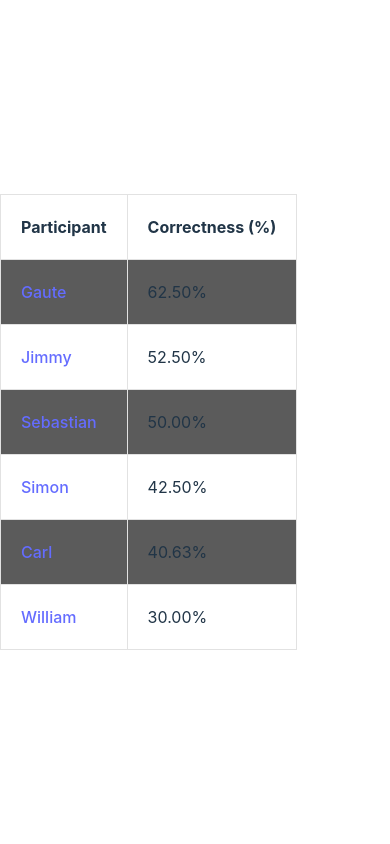
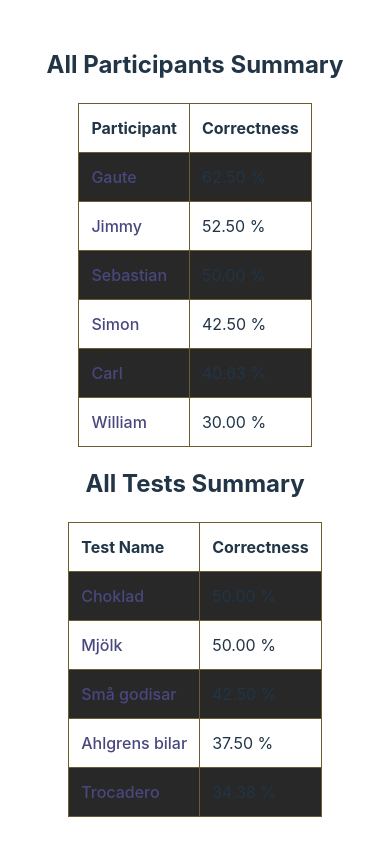
Before and after one commit to williamtorberntsson/FoodStatistics, a React (Vite) app: page / in a window 390 px wide. Built offline with nearby package versions, Linux system fonts and the light colour scheme.

Commit message:
Added new table to home screen

```diff
--- a/package.json
+++ b/package.json
@@ -13,7 +13,9 @@
     "preview": "vite preview"
   },
   "dependencies": {
+    "chart.js": "^4.4.2",
     "react": "^18.2.0",
+    "react-chartjs-2": "^5.2.0",
     "react-dom": "^18.2.0",
     "react-router-dom": "^6.22.3"
   },
--- /dev/null
+++ b/src/AllTestsSummary.jsx
@@ -0,0 +1,60 @@
+// src/AllTestsSummary.js
+import React from "react";
+import { Link } from "react-router-dom";
+import data from "./data.json";
+
+const AllTestsSummary = () => {
+  // Calculate the average correctness for each test and include test name
+  const testsSummary = data.tests
+    .map((test) => {
+      const totalCorrectness = test.participants.reduce(
+        (total, participant) => {
+          const correctGuesses = participant.guesses.filter(
+            (guess, index) => guess === test.truth[index]
+          ).length;
+          return total + (correctGuesses / test.truth.length) * 100; // Add percentage correctness for each participant
+        },
+        0
+      );
+      const averageCorrectness =
+        test.participants.length > 0
+          ? totalCorrectness / test.participants.length
+          : 0; // Avoid division by zero
+      return {
+        testName: test.name,
+        averageCorrectness,
+      };
+    })
+    .sort((a, b) => b.averageCorrectness - a.averageCorrectness); // Sort tests by average correctness in descending order
+
+  return (
+    <div>
+      <h2>All Tests Summary</h2>
+      <table>
+        <thead>
+          <tr>
+            <th>Test Name</th>
+            <th>Correctness</th>
+          </tr>
+        </thead>
+        <tbody>
+          {testsSummary.map(({ testName, averageCorrectness }, index) => (
+            <tr key={index}>
+              <td>
+                <Link
+                  to={`/test/${encodeURIComponent(testName)}`}
+                  className="link-style"
+                >
+                  {testName}
+                </Link>
+              </td>
+              <td>{averageCorrectness.toFixed(2)} %</td>
+            </tr>
+          ))}
+        </tbody>
+      </table>
+    </div>
+  );
+};
+
+export default AllTestsSummary;
--- /dev/null
+++ b/src/App.css
@@ -0,0 +1,25 @@
+/* App.css */
+.app-container {
+  display: flex;
+  justify-content: center;
+  align-items: center;
+  min-height: 100vh;
+  text-align: center;
+}
+
+body,
+html {
+  margin: 0;
+  padding: 0;
+  width: 100%;
+  height: 100%;
+  display: flex;
+  justify-content: center;
+  align-items: center;
+}
+
+#root {
+  width: 100%;
+  display: flex;
+  justify-content: center;
+}
--- a/src/App.jsx
+++ b/src/App.jsx
@@ -1,17 +1,29 @@
 import React from "react";
-import { BrowserRouter as Router, Routes, Route } from "react-router-dom";
+import { HashRouter as Router, Routes, Route } from "react-router-dom";
 import TestsSummary from "./TestsSummary";
 import ParticipantDetails from "./ParticipantDetails";
 import TestDetails from "./TestDetails";
+import AllTestsSummary from "./AllTestsSummary";
+import "./App.css";
 
 function App() {
   return (
     <Router>
-      <Routes>
-        <Route path="/" element={<TestsSummary />} />
-        <Route path="/participant/:name" element={<ParticipantDetails />} />
-        <Route path="/test/:testName" element={<TestDetails />} />{" "}
-      </Routes>
+      <div className="app-container">
+        <Routes>
+          <Route
+            path="/"
+            element={
+              <div>
+                <TestsSummary />
+                <AllTestsSummary />
+              </div>
+            }
+          />
+          <Route path="/participant/:name" element={<ParticipantDetails />} />
+          <Route path="/test/:testName" element={<TestDetails />} />
+        </Routes>
+      </div>
     </Router>
   );
 }
--- a/src/ParticipantDetails.jsx
+++ b/src/ParticipantDetails.jsx
@@ -1,13 +1,26 @@
 import React from "react";
 import { useNavigate, useParams, Link } from "react-router-dom";
 import data from "./data.json";
+import ParticipantGraph from "./ParticipantGraph";
 
 const ParticipantDetails = () => {
   let { name } = useParams();
   const navigate = useNavigate();
 
-  // Calculate correctness for each test and sort them
-  const participantTests = data.tests
+  const calculatePValue = (correctGuesses, totalAttempts) => {
+    const expectedSuccessRate = 1 / 3;
+    const observedSuccessRate = correctGuesses / totalAttempts;
+    const deviation = Math.abs(observedSuccessRate - expectedSuccessRate);
+
+    // Simplified logic: If the observed rate deviates significantly from 1/3, imply a lower p-value
+    // This is not statistically accurate but serves as a placeholder
+    if (deviation > 0.2) return 0.01; // Arbitrarily chosen value for demonstration
+    if (deviation > 0.1) return 0.05;
+    return 0.1; // Assume a higher p-value for smaller deviations
+  };
+
+  // Filter tests the participant was involved in and calculate correctness and p-value
+  let participantTests = data.tests
     .filter((test) =>
       test.participants.some((participant) => participant.name === name)
     )
@@ -17,33 +30,41 @@
         (guess, index) => guess === test.truth[index]
       ).length;
       const correctness = (correctGuesses / test.truth.length) * 100;
+      const pValue = calculatePValue(correctGuesses, test.truth.length); // Calculate p-value for each test
       return {
         ...test,
-        participantCorrectness: correctness, // Add correctness to the test object
+        correctness,
+        pValue, // Include calculated p-value in the test object
       };
     })
-    .sort((a, b) => b.participantCorrectness - a.participantCorrectness); // Sort tests by correctness in descending order
+    .sort((a, b) => b.correctness - a.correctness); // Sort by correctness in descending order
 
   return (
     <div>
       <button onClick={() => navigate("/")}>Back to Homepage</button>
-      <h2>Tests for {name}</h2>
+      <h2>Participant: {name}</h2>
+      <ParticipantGraph participantName={name} />
       <table>
         <thead>
           <tr>
             <th>Test Name</th>
-            <th>Correctness (%)</th>
+            <th>Correctness</th>
+            <th>P-Value</th> {/* Corrected header */}
           </tr>
         </thead>
         <tbody>
           {participantTests.map((test, index) => (
             <tr key={index}>
               <td>
-                <Link to={`/test/${encodeURIComponent(test.name)}`}>
+                <Link
+                  to={`/test/${encodeURIComponent(test.name)}`}
+                  className="link-style"
+                >
                   {test.name}
                 </Link>
               </td>
-              <td>{test.participantCorrectness.toFixed(2)}%</td>
+              <td>{test.correctness.toFixed(2)} %</td>
+              <td>{test.pValue.toFixed(2)}</td>
             </tr>
           ))}
         </tbody>
--- /dev/null
+++ b/src/ParticipantGraph.jsx
@@ -0,0 +1,67 @@
+// src/ParticipantGraph.js
+import React from "react";
+import { Bar } from "react-chartjs-2";
+import Chart from "chart.js/auto";
+import data from "./data.json"; // Assuming the path to your data file is correct
+
+const ParticipantGraph = ({ participantName }) => {
+  // Extracting and calculating tests data for the specific participant, sorted by correctness
+  let participantData = data.tests
+    .map((test) => {
+      const participant = test.participants.find(
+        (p) => p.name === participantName
+      );
+      if (!participant) return null;
+      const correctness =
+        (participant.guesses.filter(
+          (guess, index) => guess === test.truth[index]
+        ).length /
+          test.truth.length) *
+        100;
+      return {
+        testName: test.name,
+        correctness,
+      };
+    })
+    .filter((item) => item !== null)
+    .sort((a, b) => b.correctness - a.correctness);
+
+  const chartData = {
+    labels: participantData.map((d) => d.testName),
+    datasets: [
+      {
+        label: "Correctness (%)",
+        data: participantData.map((d) => d.correctness),
+        backgroundColor: "rgba(75, 192, 192, 0.2)",
+        borderColor: "rgba(75, 192, 192, 1)",
+        borderWidth: 1,
+      },
+    ],
+  };
+
+  const options = {
+    indexAxis: "y", // This swaps the axes
+    scales: {
+      x: {
+        beginAtZero: true, // Ensure the scale starts from zero
+        ticks: {
+          callback: function (value) {
+            return value + "%"; // Append '%' to tick labels
+          },
+        },
+      },
+    },
+    plugins: {
+      legend: {
+        display: true, // Display the legend
+        labels: {
+          boxWidth: 0, // Hide the color box in the legend
+        },
+      },
+    },
+  };
+
+  return <Bar data={chartData} options={options} />;
+};
+
+export default ParticipantGraph;
--- a/src/TestDetails.jsx
+++ b/src/TestDetails.jsx
@@ -21,15 +21,21 @@
     })
     .sort((a, b) => b.correctness - a.correctness);
 
+  if (!test) {
+    return <p>Test not found. Please select a valid test.</p>;
+  }
+
   return (
     <div>
       <button onClick={() => navigate("/")}>Back to Homepage</button>
-      <h2>{testName}</h2>
+      <h2>Test: {testName}</h2>
+      <h3>Judge: {test.judge}</h3>
+      <p>{test.description}</p>
       <table>
         <thead>
           <tr>
             <th>Participant</th>
-            <th>Correctness (%)</th>
+            <th>Correctness</th>
           </tr>
         </thead>
         <tbody>
@@ -38,6 +44,7 @@
               <td>
                 <Link
                   to={`/participant/${encodeURIComponent(participant.name)}`}
+                  className="link-style"
                 >
                   {participant.name}
                 </Link>
--- a/src/TestsSummary.css
+++ b/src/TestsSummary.css
@@ -1,29 +1,27 @@
-/* src/TestsSummary.css */
-.table-responsive {
-  display: flex;
-  justify-content: center;
-}
-
 table {
   margin: auto;
   border-collapse: collapse;
-  width: auto; /* Adjust based on your content or keep it auto */
+  width: auto;
 }
 
 th,
 td {
   text-align: left;
   padding: 8px;
-  border: 1px solid #e2e2e2;
+  border: 1px solid #6d5b32;
 }
 
 tbody tr:nth-child(odd) {
-  background-color: #5b5b5b;
+  background-color: #282828;
+}
+
+.link-style {
+  color: rgb(72, 72, 127); /* Or any other color */
 }
 
 @media screen and (max-width: 600px) {
   th,
   td {
-    padding: 20px;
+    padding: 12px;
   }
 }
--- a/src/TestsSummary.jsx
+++ b/src/TestsSummary.jsx
@@ -41,21 +41,24 @@
   );
 
   return (
-    <div className="table-responsive">
+    <div>
+      <h2>All Participants Summary</h2>
       <table>
         <thead>
           <tr>
             <th>Participant</th>
-            <th>Correctness (%)</th>
+            <th>Correctness</th>
           </tr>
         </thead>
         <tbody>
           {sortedParticipants.map(({ name, score }) => (
             <tr key={name} className="table-row">
               <td>
-                <Link to={`/participant/${name}`}>{name}</Link>
+                <Link to={`/participant/${name}`} className="link-style">
+                  {name}
+                </Link>
               </td>
-              <td>{score.toFixed(2)}%</td>
+              <td>{score.toFixed(2)} %</td>
             </tr>
           ))}
         </tbody>
--- a/src/data.json
+++ b/src/data.json
@@ -2,10 +2,11 @@
   "tests": [
     {
       "name": "Ahlgrens bilar",
-      "description": "Smkar vit, grön och röd likadant?",
+      "description": "Smakar vit, grön och röd likadant?",
       "alternatives": ["vit", "grön", "röd"],
       "truth": [2, 0, 1, 1, 2, 1, 0, 0],
       "judge": "Arvid",
+      "buyer": "Jimmy",
       "participants": [
         {
           "name": "Jimmy",
@@ -31,6 +32,7 @@
       "alternatives": ["svag", "mellan", "stark"],
       "truth": [2, 1, 1, 0, 2, 1, 0, 2],
       "judge": "Emily",
+      "buyer": "None",
       "participants": [
         {
           "name": "William",
@@ -56,6 +58,7 @@
       "alternatives": ["original", "zero", "hallon"],
       "truth": [2, 0, 2, 1, 1, 0, 2, 1],
       "judge": "Emily",
+      "buyer": "Jimmy",
       "participants": [
         {
           "name": "William",
@@ -81,6 +84,7 @@
       "alternatives": ["grön", "gul", "röd"],
       "truth": [2, 2, 0, 1, 2, 1, 0, 1],
       "judge": "Hans",
+      "buyer": "William",
       "participants": [
         {
           "name": "Jimmy",
@@ -110,6 +114,7 @@
       "alternatives": ["grön", "blå", "röd"],
       "truth": [1, 2, 0, 2, 0, 0, 2, 1],
       "judge": "Fredrik",
+      "buyer": "Simon",
       "participants": [
         {
           "name": "Jimmy",
```
Also changed, not shown: index.html (line endings or trailing spaces), 1 other file (tests, documents, lock files or other folders).
